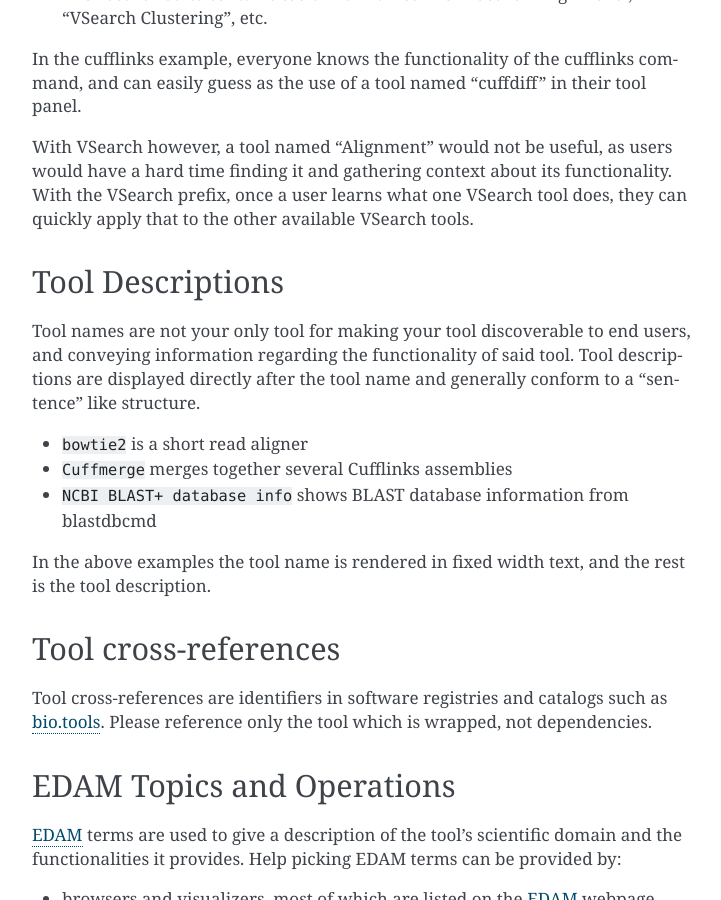
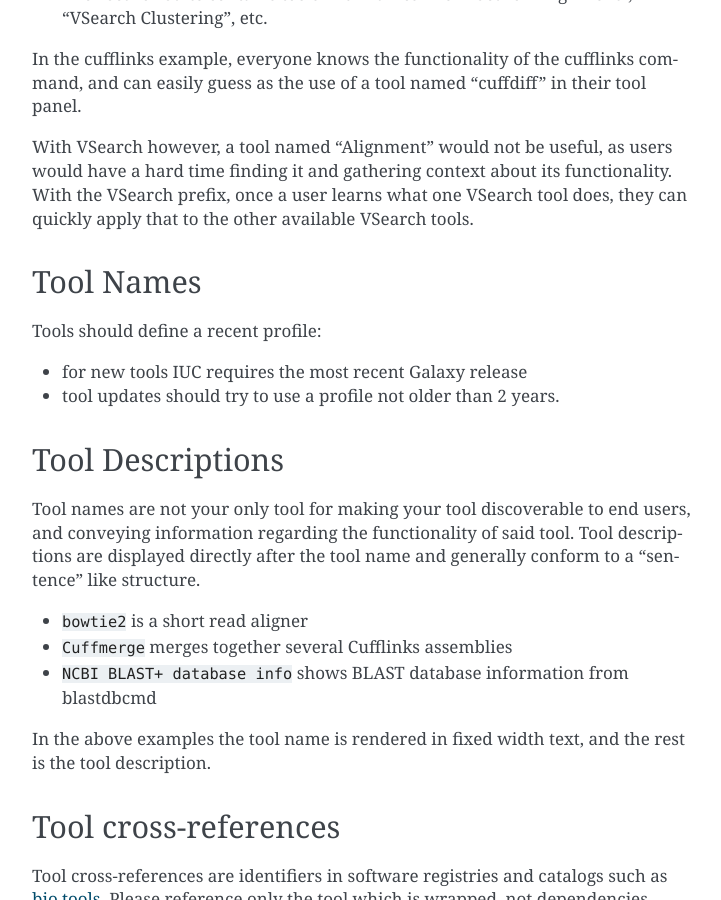
Before and after one commit to galaxy-iuc/standards, a Sphinx documentation site: the page built from docs/best_practices/tool_xml.rst, in a window 1280 px wide and 900 px high, scrolled down 1663 px. Shown: the whole window, without its empty margins (388-1109 px from the left). Built offline with Sphinx 7.4.7, drawn with Linux system fonts in a browser that asks for light colours.

Commit message:
Require a recent profile in IUC guide lines

```diff
--- a/docs/best_practices/tool_xml.rst
+++ b/docs/best_practices/tool_xml.rst
@@ -87,6 +87,14 @@ With VSearch however, a tool named "Alignment" would not be useful, as users
 would have a hard time finding it and gathering context about its functionality.
 With the VSearch prefix, once a user learns what one VSearch tool does, they can
 quickly apply that to the other available VSearch tools.
+
+Tool Names
+----------
+
+Tools should define a recent profile:
+
+- for new tools IUC requires the most recent Galaxy release
+- tool updates should try to use a profile not older than 2 years.
 
 Tool Descriptions
 -----------------
```
